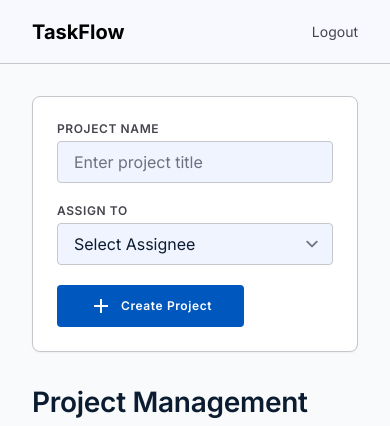
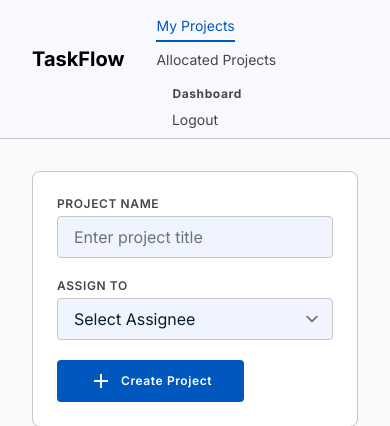
Before and after one commit to karmapatel/Task-Management-Web-App, a Flask app: page /projects in a window 390 px wide. Shown: the top 426 px of the page. Run offline with Flask 3, Linux system fonts and the light colour scheme; the visitor is signed in with stand-in values (Sample User, id 1); some libraries are stand-ins or nearby versions.

Commit message:
Improved Responsiveness

```diff
--- a/templates/projects.html
+++ b/templates/projects.html
@@ -130,15 +130,29 @@
 </head>
 <body class="flex flex-col min-h-screen">
 <!-- Top Navigation Bar -->
-<header class="bg-surface w-full h-16 border-b border-outline-variant transition-all sticky top-0 z-50">
-<div class="flex justify-between items-center px-margin max-w-max-width mx-auto h-full">
+<header class="bg-surface w-full min-h-16 border-b border-outline-variant transition-all sticky top-0 z-50">
+<div class="flex flex-col md:flex-row justify-between items-center px-margin max-w-max-width mx-auto py-2">
 <div class="flex items-center gap-xl">
 <span class="font-headline-md text-headline-md font-bold text-primary">TaskFlow</span>
-<nav class="hidden md:flex items-center gap-lg h-full">
-<a class="font-body-md text-body-md h-full flex items-center transition-colors cursor-pointer text-secondary border-b-2 border-secondary pb-1" href="javascript:void(0)" id="navMyProjects">My Projects</a>
-<a class="font-body-md text-body-md transition-colors h-full flex items-center cursor-pointer text-on-surface-variant hover:text-secondary" href="javascript:void(0)" id="navAllocatedProjects">Allocated Projects</a>
-<a href="{{url_for('dashboard')}}"><button class="text-label-md font-bold px-md py-sm rounded-lg text-on-surface-variant hover:bg-surface-container-high transition-all" id="navAllocatedTasks">Dashboard</button></a>
+<nav class="flex flex-wrap items-center gap-2 mt-2 md:mt-0">
+    <a class="font-body-md text-body-md transition-colors cursor-pointer text-secondary border-b-2 border-secondary pb-1"
+       href="javascript:void(0)"
+       id="navMyProjects">
+        My Projects
+    </a>
 
+    <a class="font-body-md text-body-md transition-colors cursor-pointer text-on-surface-variant hover:text-secondary"
+       href="javascript:void(0)"
+       id="navAllocatedProjects">
+        Allocated Projects
+    </a>
+
+    <a href="{{url_for('dashboard')}}">
+        <button class="text-label-md font-bold px-md py-sm rounded-lg text-on-surface-variant hover:bg-surface-container-high transition-all"
+                id="navAllocatedTasks">
+            Dashboard
+        </button>
+    </a>
 </nav>
 </div>
 <div class="flex items-center gap-md">
@@ -184,7 +198,7 @@
             <!-- Add Task Model -->
             <div class="fixed inset-0 bg-inverse-surface/40 backdrop-blur-sm z-[100] hidden items-center justify-center p-md"
                 id="modal-overlay">
-                <div class="bg-surface-container-lowest w-full max-w-2xl rounded-xl shadow-[0px_20px_25px_-5px_rgba(15,23,42,0.1)] flex flex-col overflow-hidden transform transition-all duration-300 scale-95 opacity-0"
+                <div class="bg-surface-container-lowest w-full max-w-2xl max-h-[90vh] rounded-xl shadow-[0px_20px_25px_-5px_rgba(15,23,42,0.1)] flex flex-col overflow-hidden"
                     id="task-modal">
                     <!-- Modal Header -->
                     <div class="px-xl py-lg flex justify-between items-center border-b border-slate-border">
@@ -217,7 +231,7 @@
                                         name="task_due_date[]" type="date" />
                                 </div>
                                 <button
-                                    class="remove-row h-11 w-11 flex items-center justify-center text-error opacity-0 group-hover:opacity-100 transition-opacity hover:bg-error-container/20 rounded-lg"
+                                    class="remove-row h-11 w-11 flex items-center justify-center text-error opacity-100 transition-opacity hover:bg-error-container/20 rounded-lg"
                                     type="button" onclick="removeTaskRow(this)">
                                     <span class="material-symbols-outlined">delete</span>
                                 </button>
@@ -303,7 +317,7 @@
 </div>
 
 
-<div class="mt-md bg-surface-container-lowest rounded-lg border border-outline-variant/30 overflow-hidden hidden" id="active-tasks-{{pr.id}}">
+<div class="mt-md bg-surface-container-lowest rounded-lg border border-outline-variant/30 overflow-x-auto hidden" id="active-tasks-{{pr.id}}">
 <table class="w-full text-left">
 <thead class="bg-surface-container-low border-b border-outline-variant">
 <tr>
@@ -401,7 +415,7 @@
 </div>
 
 
-<div class="mt-md bg-surface-container-lowest rounded-lg border border-outline-variant/30 overflow-hidden hidden" id="completed-tasks-{{pr.id}}">
+<div class="mt-md bg-surface-container-lowest rounded-lg border border-outline-variant/30 overflow-x-auto hidden" id="completed-tasks-{{pr.id}}">
 <table class="w-full text-left">
 <thead class="bg-surface-container-low border-b border-outline-variant">
 <tr>
@@ -521,7 +535,7 @@ Project Row 2 (Completed)
 </button>
 </div>
 </div>
-<div class="hidden mt-md bg-surface-container-lowest rounded-lg border border-outline-variant/30 overflow-hidden hidden" id="allocated-active-tasks-{{pr.id}}">
+<div class="mt-md bg-surface-container-lowest rounded-lg border border-outline-variant/30 overflow-x-auto hidden" id="allocated-active-tasks-{{pr.id}}">
 <table class="w-full text-left">
 <thead class="bg-surface-container-low border-b border-outline-variant">
 <tr>
@@ -587,7 +601,7 @@ Project Row 2 (Completed)
 </button>
 </div>
 </div>
-<div class="hidden mt-md bg-surface-container-lowest rounded-lg border border-outline-variant/30 overflow-hidden hidden" id="allocated-completed-tasks-{{pr.id}}">
+<div class="mt-md bg-surface-container-lowest rounded-lg border border-outline-variant/30 overflow-x-auto hidden" id="allocated-completed-tasks-{{pr.id}}">
 <table class="w-full text-left">
 <thead class="bg-surface-container-low border-b border-outline-variant">
 <tr>
@@ -704,7 +718,7 @@ Project Row 2 (Completed)
                         <label class="font-label-md text-label-md text-on-surface-variant uppercase tracking-wider">Due Date</label>
                         <input class="w-full h-11 px-md border-input-border border rounded-lg focus:ring-2 focus:ring-secondary/20 focus:border-secondary outline-none transition-all text-body-md" name="task_due_date[]" type="date">
                     </div>
-                    <button class="remove-row h-11 w-11 flex items-center justify-center text-error opacity-0 group-hover:opacity-100 transition-opacity hover:bg-error-container/20 rounded-lg" type="button" onclick="removeTaskRow(this)">
+                    <button class="remove-row h-11 w-11 flex items-center justify-center text-error opacity-100 transition-opacity hover:bg-error-container/20 rounded-lg" type="button" onclick="removeTaskRow(this)">
                         <span class="material-symbols-outlined">delete</span>
                     </button>
                 </div>
```
Also changed, not shown: templates/dashboard.html (+23 -7 lines).
